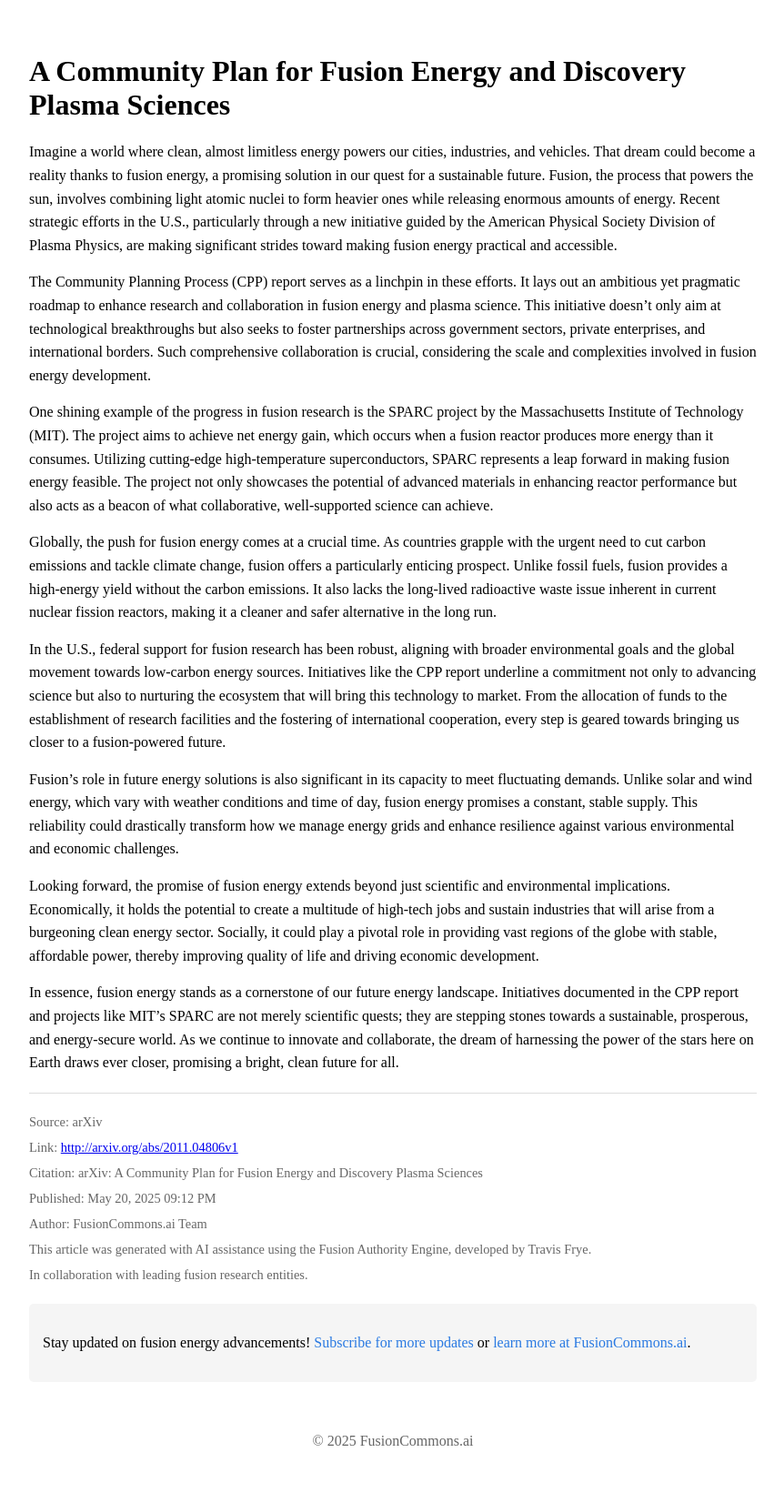
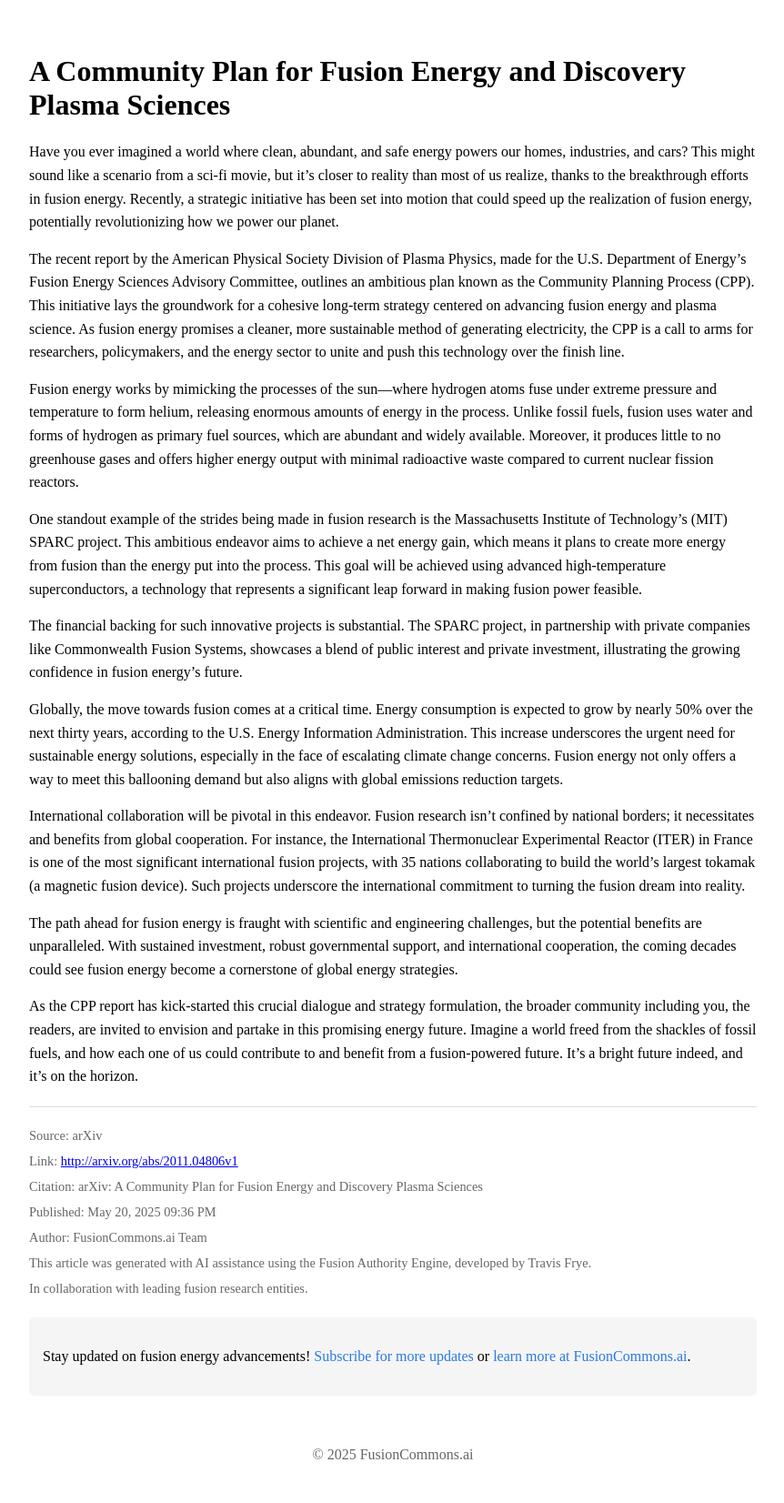
Before and after one commit to hyperpoint/hyperpoint.github.io, a Jekyll site: the page built from _posts/2020-11-01-ddbe239e8cf24785e43e6b0ebfbfa577-a-community-plan-for-fusion-energy-and-discovery-plasma-sciences.md, in a window 1280 px wide. Shown: the part 201-1853 px from the top of the page at 91% size, without its empty margins (208-1070 px from the left). Built offline with Jekyll 4.4.1, drawn with Linux system fonts in a browser that asks for light colours.

Commit message:
Update blog post: A Community Plan for Fusion Energy and Discovery Plasma Sciences

```diff
--- a/_posts/2020-11-01-ddbe239e8cf24785e43e6b0ebfbfa577-a-community-plan-for-fusion-energy-and-discovery-plasma-sciences.md
+++ b/_posts/2020-11-01-ddbe239e8cf24785e43e6b0ebfbfa577-a-community-plan-for-fusion-energy-and-discovery-plasma-sciences.md
@@ -12,18 +12,20 @@ link: "http://arxiv.org/abs/2011.04806v1"
 citation: "arXiv: A Community Plan for Fusion Energy and Discovery Plasma Sciences"
 ---
 
-Imagine a world where clean, almost limitless energy powers our cities, industries, and vehicles. That dream could become a reality thanks to fusion energy, a promising solution in our quest for a sustainable future. Fusion, the process that powers the sun, involves combining light atomic nuclei to form heavier ones while releasing enormous amounts of energy. Recent strategic efforts in the U.S., particularly through a new initiative guided by the American Physical Society Division of Plasma Physics, are making significant strides toward making fusion energy practical and accessible.
+Have you ever imagined a world where clean, abundant, and safe energy powers our homes, industries, and cars? This might sound like a scenario from a sci-fi movie, but it’s closer to reality than most of us realize, thanks to the breakthrough efforts in fusion energy. Recently, a strategic initiative has been set into motion that could speed up the realization of fusion energy, potentially revolutionizing how we power our planet.
 
-The Community Planning Process (CPP) report serves as a linchpin in these efforts. It lays out an ambitious yet pragmatic roadmap to enhance research and collaboration in fusion energy and plasma science. This initiative doesn't only aim at technological breakthroughs but also seeks to foster partnerships across government sectors, private enterprises, and international borders. Such comprehensive collaboration is crucial, considering the scale and complexities involved in fusion energy development.
+The recent report by the American Physical Society Division of Plasma Physics, made for the U.S. Department of Energy's Fusion Energy Sciences Advisory Committee, outlines an ambitious plan known as the Community Planning Process (CPP). This initiative lays the groundwork for a cohesive long-term strategy centered on advancing fusion energy and plasma science. As fusion energy promises a cleaner, more sustainable method of generating electricity, the CPP is a call to arms for researchers, policymakers, and the energy sector to unite and push this technology over the finish line.
 
-One shining example of the progress in fusion research is the SPARC project by the Massachusetts Institute of Technology (MIT). The project aims to achieve net energy gain, which occurs when a fusion reactor produces more energy than it consumes. Utilizing cutting-edge high-temperature superconductors, SPARC represents a leap forward in making fusion energy feasible. The project not only showcases the potential of advanced materials in enhancing reactor performance but also acts as a beacon of what collaborative, well-supported science can achieve.
+Fusion energy works by mimicking the processes of the sun—where hydrogen atoms fuse under extreme pressure and temperature to form helium, releasing enormous amounts of energy in the process. Unlike fossil fuels, fusion uses water and forms of hydrogen as primary fuel sources, which are abundant and widely available. Moreover, it produces little to no greenhouse gases and offers higher energy output with minimal radioactive waste compared to current nuclear fission reactors.
 
-Globally, the push for fusion energy comes at a crucial time. As countries grapple with the urgent need to cut carbon emissions and tackle climate change, fusion offers a particularly enticing prospect. Unlike fossil fuels, fusion provides a high-energy yield without the carbon emissions. It also lacks the long-lived radioactive waste issue inherent in current nuclear fission reactors, making it a cleaner and safer alternative in the long run.
+One standout example of the strides being made in fusion research is the Massachusetts Institute of Technology’s (MIT) SPARC project. This ambitious endeavor aims to achieve a net energy gain, which means it plans to create more energy from fusion than the energy put into the process. This goal will be achieved using advanced high-temperature superconductors, a technology that represents a significant leap forward in making fusion power feasible.
 
-In the U.S., federal support for fusion research has been robust, aligning with broader environmental goals and the global movement towards low-carbon energy sources. Initiatives like the CPP report underline a commitment not only to advancing science but also to nurturing the ecosystem that will bring this technology to market. From the allocation of funds to the establishment of research facilities and the fostering of international cooperation, every step is geared towards bringing us closer to a fusion-powered future.
+The financial backing for such innovative projects is substantial. The SPARC project, in partnership with private companies like Commonwealth Fusion Systems, showcases a blend of public interest and private investment, illustrating the growing confidence in fusion energy's future.
 
-Fusion’s role in future energy solutions is also significant in its capacity to meet fluctuating demands. Unlike solar and wind energy, which vary with weather conditions and time of day, fusion energy promises a constant, stable supply. This reliability could drastically transform how we manage energy grids and enhance resilience against various environmental and economic challenges.
+Globally, the move towards fusion comes at a critical time. Energy consumption is expected to grow by nearly 50% over the next thirty years, according to the U.S. Energy Information Administration. This increase underscores the urgent need for sustainable energy solutions, especially in the face of escalating climate change concerns. Fusion energy not only offers a way to meet this ballooning demand but also aligns with global emissions reduction targets.
 
-Looking forward, the promise of fusion energy extends beyond just scientific and environmental implications. Economically, it holds the potential to create a multitude of high-tech jobs and sustain industries that will arise from a burgeoning clean energy sector. Socially, it could play a pivotal role in providing vast regions of the globe with stable, affordable power, thereby improving quality of life and driving economic development.
+International collaboration will be pivotal in this endeavor. Fusion research isn't confined by national borders; it necessitates and benefits from global cooperation. For instance, the International Thermonuclear Experimental Reactor (ITER) in France is one of the most significant international fusion projects, with 35 nations collaborating to build the world's largest tokamak (a magnetic fusion device). Such projects underscore the international commitment to turning the fusion dream into reality.
 
-In essence, fusion energy stands as a cornerstone of our future energy landscape. Initiatives documented in the CPP report and projects like MIT's SPARC are not merely scientific quests; they are stepping stones towards a sustainable, prosperous, and energy-secure world. As we continue to innovate and collaborate, the dream of harnessing the power of the stars here on Earth draws ever closer, promising a bright, clean future for all.
+The path ahead for fusion energy is fraught with scientific and engineering challenges, but the potential benefits are unparalleled. With sustained investment, robust governmental support, and international cooperation, the coming decades could see fusion energy become a cornerstone of global energy strategies.
+
+As the CPP report has kick-started this crucial dialogue and strategy formulation, the broader community including you, the readers, are invited to envision and partake in this promising energy future. Imagine a world freed from the shackles of fossil fuels, and how each one of us could contribute to and benefit from a fusion-powered future. It’s a bright future indeed, and it’s on the horizon.
```
Also changed, not shown: other parts of _posts/2020-11-01-ddbe239e8cf24785e43e6b0ebfbfa577-a-community-plan-for-fusion-energy-and-discovery-plasma-sciences.md (+1 -1 lines).
